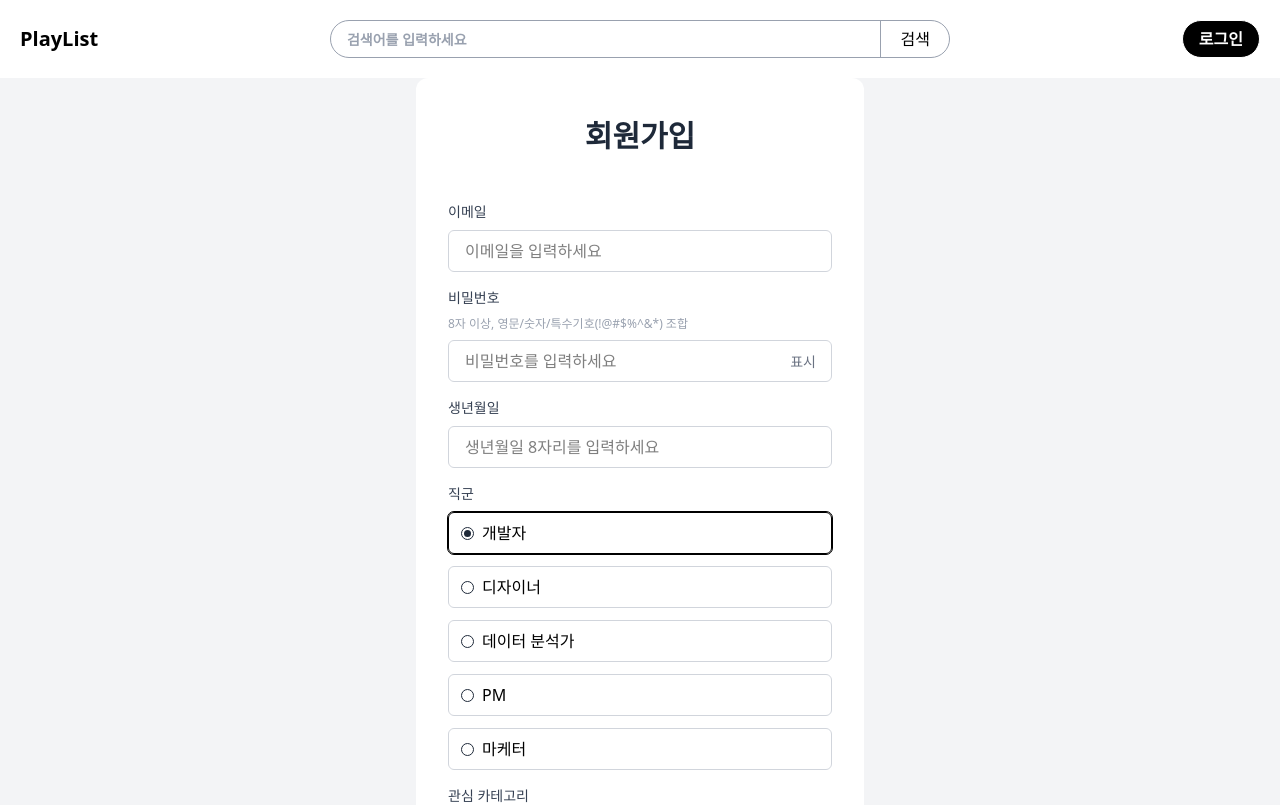
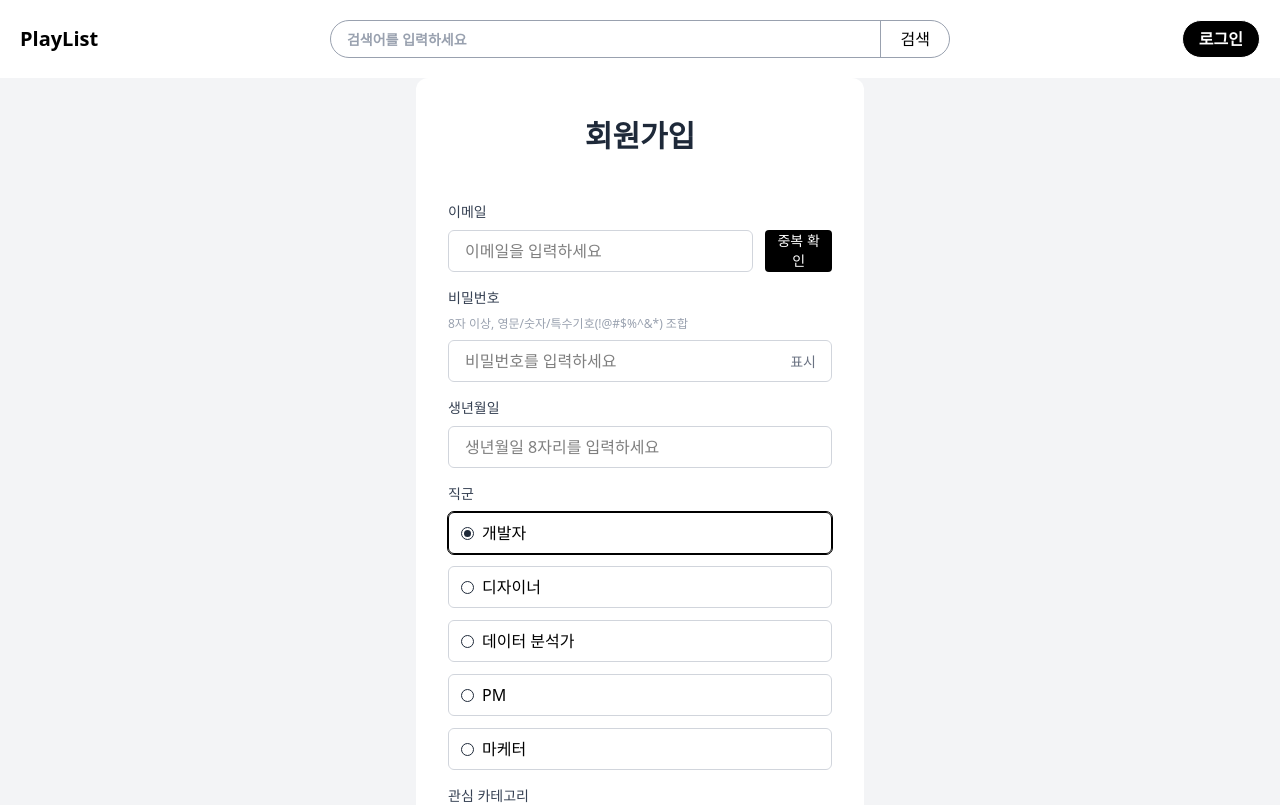
Before and after one commit to jyooni99/playlist, a React (Vite) app: page /signup in a window 1280 px wide. Shown: the top 805 px of the page. Built offline with nearby package versions, Linux system fonts and the light colour scheme.

Commit message:
feat: 회원가입 중 이메일이 중복일 경우 에러메시지 출력

```diff
--- /dev/null
+++ b/src/components/duplicate-button.tsx
@@ -0,0 +1,19 @@
+import type React from 'react';
+
+type DuplicateButtonProps = {
+  value: string;
+  onCheck: (value: string) => void;
+  children: string | React.ReactNode;
+};
+
+export const DuplicateButton = ({ value, onCheck, children }: DuplicateButtonProps) => {
+  return (
+    <button
+      type='button'
+      className='text-sm bg-black h-[42px] rounded-sm px-3 cursor-pointer text-white'
+      onClick={() => onCheck(value)}
+    >
+      {children}
+    </button>
+  );
+};
--- a/src/hooks/use-form.tsx
+++ b/src/hooks/use-form.tsx
@@ -9,9 +9,12 @@ type UseFormProps<T> = {
 
 function useForm<T>({ initialValues, onSubmit, validate }: UseFormProps<T>) {
   const [values, setValues] = useState<T>(initialValues);
-  const [errors, setErrors] = useState<Partial<Record<keyof T, string>>>({});
+  const [externalErrors, setExternalErrors] = useState<Partial<Record<keyof T, string>>>({});
+  const [internalErrors, setInternalErrors] = useState<Partial<Record<keyof T, string>>>({});
   const [touched, setTouched] = useState<Partial<Record<keyof T, boolean>>>({});
   const [isInitialized, setIsInitialized] = useState<boolean>(false);
+
+  const errors = { ...externalErrors, ...internalErrors }; // 외부, 내부 에러 메시지 병합
 
   // 입력 필드 별 값 업데이트
   const handleInputChange = (e: React.ChangeEvent<HTMLInputElement>) => {
@@ -50,26 +53,26 @@ function useForm<T>({ initialValues, onSubmit, validate }: UseFormProps<T>) {
   const handleSubmit = (e: React.FormEvent<HTMLFormElement>) => {
     e.preventDefault();
     const validationErrors = validate(values);
-    setErrors(validationErrors);
+    setInternalErrors(validationErrors);
 
-    if (!Object.keys(validationErrors).length) {
+    if (!Object.keys(validationErrors).length && !Object.keys(externalErrors).length) {
       onSubmit(values);
     }
   };
 
   // 외부에서 에러 메시지 설정
   const setFieldError = (name: keyof T, errorMessage: string) => {
-    setErrors((prevErrors) => ({ ...prevErrors, [name]: errorMessage }));
+    setExternalErrors((prevErrors) => ({ ...prevErrors, [name]: errorMessage }));
   };
 
   useEffect(() => {
     const validationErrors = validate(values);
-    setErrors(validationErrors);
+    setInternalErrors(validationErrors);
   }, [values, validate]);
 
   return {
     values,
-    errors,
+    errors: errors,
     touched,
     handleInputChange,
     handleBlur,
--- a/src/pages/signup.tsx
+++ b/src/pages/signup.tsx
@@ -14,20 +14,18 @@ import {
 import type { SignUpFormValuesType } from '../types/form';
 import { useAuthStore } from '../stores/use-auth-store';
 import InputWrapper from '../components/form/input-wrapper';
+import { DuplicateButton } from '../components/duplicate-button';
+import { isEmailDuplicated } from '../utils/is-email-duplicated';
 
 const SignUp = () => {
   const nav = useNavigate();
   const { login } = useAuthStore();
 
   const onSubmit = (values: SignUpFormValuesType) => {
-    try {
     const users = JSON.parse(localStorage.getItem('users') || '[]');
     const updatedUsers = [...users, values];
 
     localStorage.setItem('users', JSON.stringify(updatedUsers));
-    } catch {
-      console.error('회원가입 실패');
-    }
 
     login({
       email: values.email,
@@ -35,6 +33,15 @@ const SignUp = () => {
     });
 
     nav('/home');
+  };
+
+  const checkEmail = (email: string) => {
+    try {
+      isEmailDuplicated(email);
+      setFieldError('email', '');
+    } catch {
+      setFieldError('email', '이미 가입된 이메일입니다.');
+    }
   };
 
   const {
@@ -46,6 +53,7 @@ const SignUp = () => {
     handleCheckboxChange,
     handleBlur,
     handleSubmit,
+    setFieldError,
   } = useForm<SignUpFormValuesType>({
     initialValues: signUpInitialValues,
     onSubmit,
@@ -69,6 +77,7 @@ const SignUp = () => {
                   error={errors[id]}
                   touched={touched[id]}
                 >
+                  <div className='flex gap-3'>
                     <Input
                       id={id}
                       type={type}
@@ -81,13 +90,19 @@ const SignUp = () => {
                       showToggle={showToggle}
                       inputMode={inputMode}
                     />
+                    {id === 'email' && (
+                      <DuplicateButton value={values[id]} onCheck={checkEmail}>
+                        중복 확인
+                      </DuplicateButton>
+                    )}
+                  </div>
                 </InputWrapper>
               );
             },
           )}
 
           {/* 직군: 단일 선택 */}
-          <InputWrapper id='jobCategory' label='직군'>
+          <InputWrapper label='직군'>
             {jobCategory.map(({ name, id, value }) => {
               return (
                 <Radio
@@ -104,7 +119,6 @@ const SignUp = () => {
 
           {/* 관심 카테고리: 복수 선택 */}
           <InputWrapper
-            id='interests'
             label='관심 카테고리'
             error={errors['interests']}
             touched={touched['interests']}
--- /dev/null
+++ b/src/utils/is-email-duplicated.ts
@@ -0,0 +1,15 @@
+import type { SignUpFormValuesType } from '../types/form';
+
+export function isEmailDuplicated(value: string) {
+  const raw = localStorage.getItem('users');
+  if (!raw) return true;
+
+  const users = JSON.parse(raw);
+  const isDuplicate = users.some((user: SignUpFormValuesType) => user.email === value);
+
+  if (isDuplicate) {
+    throw Error('이미 가입된 이메일입니다.');
+  }
+
+  return true;
+}
```
Lines whose indentation alone changed are shown as unchanged.
